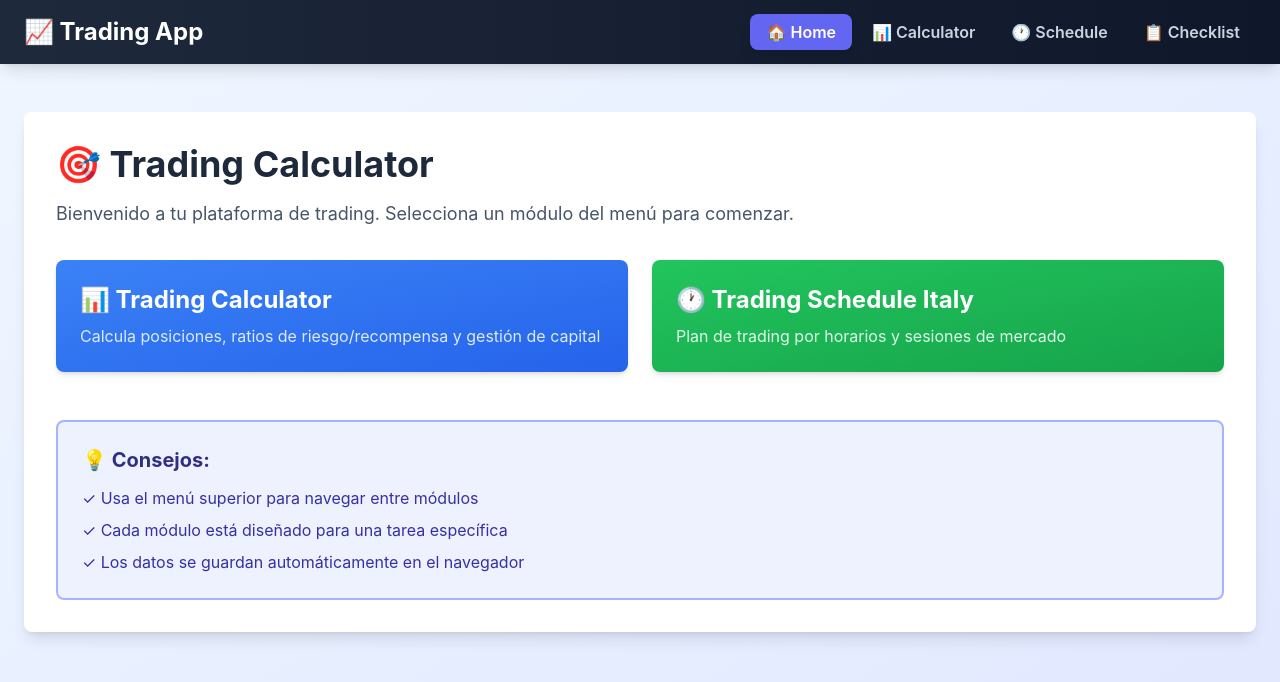
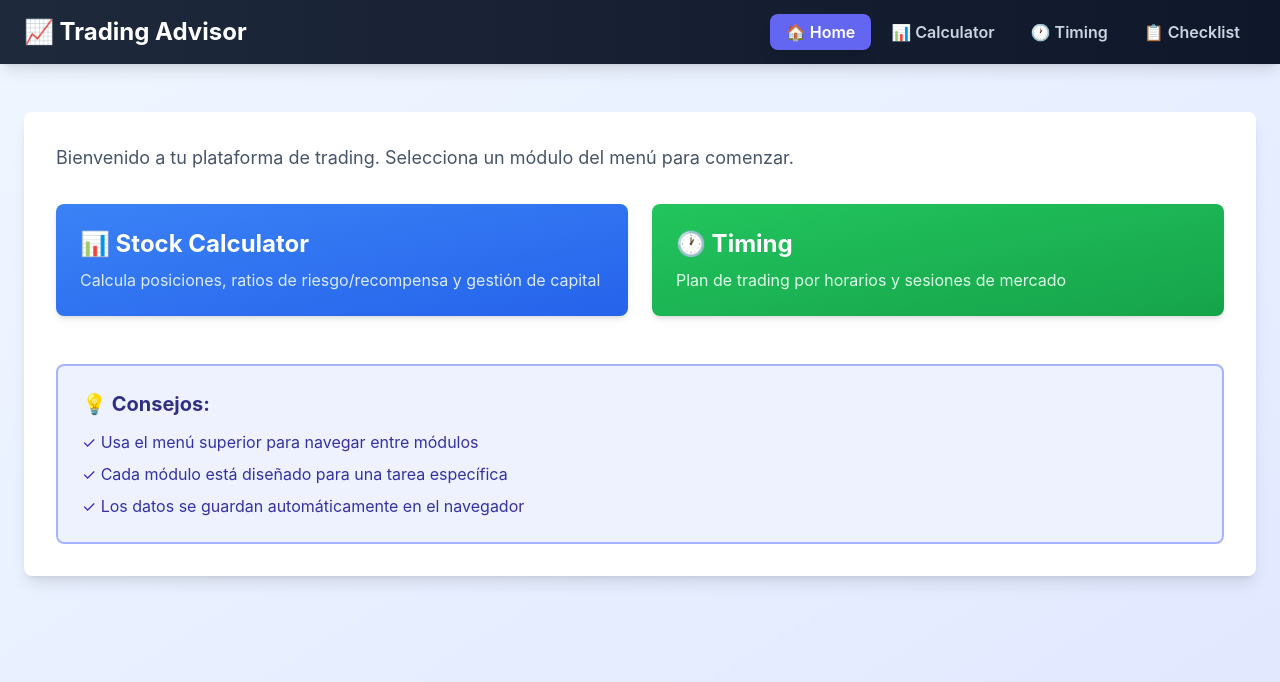
Before and after one commit to cbatista8a/trading-calculator, a Vue app: page / in a window 1280 px wide. Shown: the top 682 px of the page. Built offline with nearby package versions, Linux system fonts and the light colour scheme.

Commit message:
feat: Update titles and routes for Trading Advisor and Timing features

```diff
--- a/index.html
+++ b/index.html
@@ -4,7 +4,7 @@
     <meta charset="UTF-8" />
     <link rel="icon" type="image/svg+xml" href="/candle-ico.png" />
     <meta name="viewport" content="width=device-width, initial-scale=1.0" />
-    <title>Trading Calculator</title>
+    <title>Trading Advisor</title>
   </head>
   <body>
     <div id="app"></div>
--- a/src/components/Navigation.vue
+++ b/src/components/Navigation.vue
@@ -4,7 +4,7 @@
       <div class="flex items-center justify-between gap-6">
         <!-- Logo / Home Link -->
         <router-link to="/" class="flex items-center gap-2 text-white hover:text-indigo-300 transition-colors">
-          <span class="text-2xl font-bold">📈 Trading App</span>
+          <span class="text-2xl font-bold">📈 Trading Advisor</span>
         </router-link>
 
         <!-- Navigation Menu -->
@@ -66,7 +66,7 @@ const isMobileMenuOpen = ref(false);
 const navigationRoutes = [
   { path: '/', label: 'Home', icon: '🏠' },
   { path: '/trading-calculator', label: 'Calculator', icon: '📊' },
-  { path: '/trading-schedule-italy', label: 'Schedule', icon: '🕐' },
+  { path: '/trading-timing', label: 'Timing', icon: '🕐' },
   { path: '/checklist', label: 'Checklist', icon: '📋' }
 ];
 
--- a/src/pages/Home.vue
+++ b/src/pages/Home.vue
@@ -2,7 +2,6 @@
   <div class="min-h-screen bg-gradient-to-br from-blue-50 to-indigo-100">
     <div class="max-w-7xl mx-auto px-6 py-12">
       <div class="bg-white rounded-lg shadow-lg p-8">
-        <h1 class="text-4xl font-bold text-slate-800 mb-4">🎯 Trading Calculator</h1>
         <p class="text-lg text-slate-600 mb-8">
           Bienvenido a tu plataforma de trading. Selecciona un módulo del menú para comenzar.
         </p>
@@ -13,17 +12,17 @@
             class="group p-6 bg-gradient-to-br from-blue-500 to-blue-600 rounded-lg shadow-md hover:shadow-lg hover:scale-105 transition-all cursor-pointer"
           >
             <div class="text-white">
-              <h2 class="text-2xl font-bold mb-2">📊 Trading Calculator</h2>
+              <h2 class="text-2xl font-bold mb-2">📊 Stock Calculator</h2>
               <p class="text-blue-100">Calcula posiciones, ratios de riesgo/recompensa y gestión de capital</p>
             </div>
           </router-link>
 
           <router-link
-            to="/trading-schedule-italy"
+            to="/trading-timing"
             class="group p-6 bg-gradient-to-br from-green-500 to-green-600 rounded-lg shadow-md hover:shadow-lg hover:scale-105 transition-all cursor-pointer"
           >
             <div class="text-white">
-              <h2 class="text-2xl font-bold mb-2">🕐 Trading Schedule Italy</h2>
+              <h2 class="text-2xl font-bold mb-2">🕐 Timing</h2>
               <p class="text-green-100">Plan de trading por horarios y sesiones de mercado</p>
             </div>
           </router-link>
--- a/src/router/index.js
+++ b/src/router/index.js
@@ -1,6 +1,6 @@
 import { createRouter, createWebHistory } from 'vue-router';
 import TradingCalculator from '../components/TradingCalculator.vue';
-import TradingScheduleItaly from '../components/TradingScheduleItaly.vue';
+import TradingTiming from '../components/TradingTiming.vue';
 import Home from '../pages/Home.vue';
 import Checklist from '../pages/Checklist.vue';
 
@@ -16,9 +16,9 @@ const routes = [
     component: TradingCalculator
   },
   {
-    path: '/trading-schedule-italy',
-    name: 'Trading Schedule Italy',
-    component: TradingScheduleItaly
+    path: '/trading-timing',
+    name: 'Trading Timing',
+    component: TradingTiming
   },
   {
     path: '/checklist',
```
Also changed, not shown: src/components/TradingTiming.vue (renamed from src/components/TradingScheduleItaly.vue).
